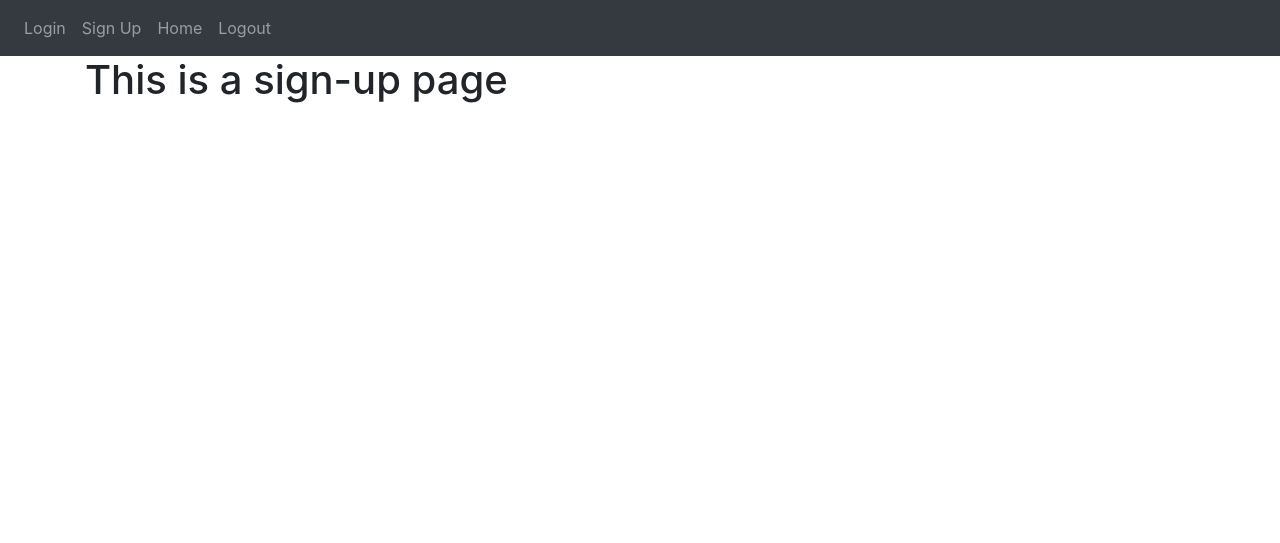
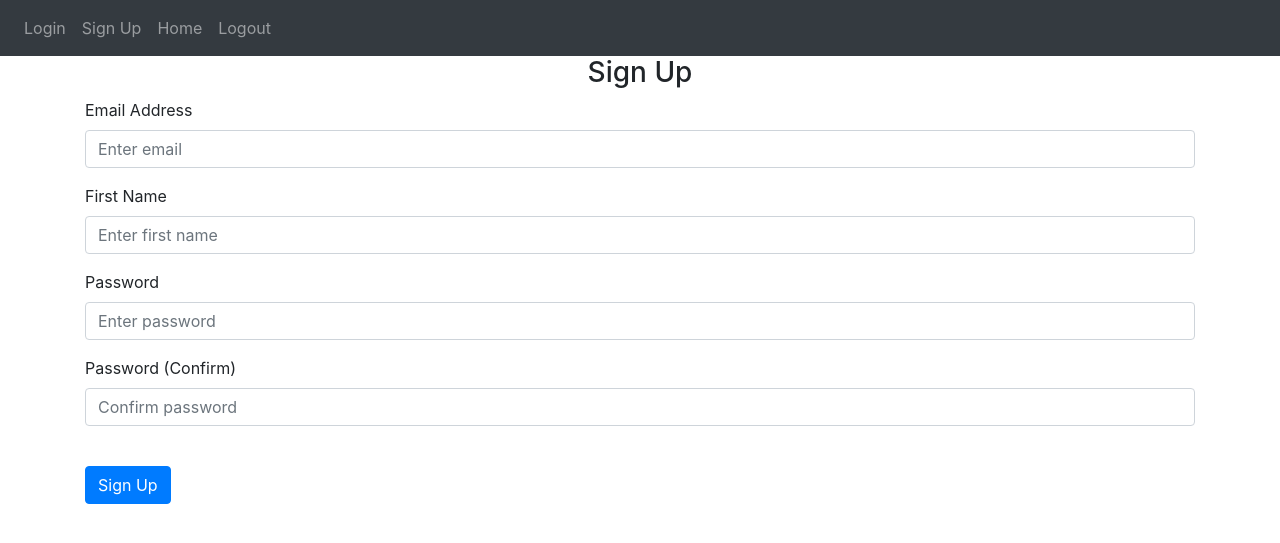
Before and after one commit to proxziima/flask_webapp_tutorial, a Flask app: page /sign-up in a window 1280 px wide. Shown: the top 543 px of the page. Run offline with Flask 3, Linux system fonts and the light colour scheme; some libraries are stand-ins or nearby versions.

Commit message:
:pencil: Add Flashing Messages feature

```diff
--- a/website/auth.py
+++ b/website/auth.py
@@ -1,15 +1,35 @@
-from flask import Blueprint, render_template
+from flask import Blueprint, render_template, request, flash
 
 auth = Blueprint('auth', __name__)
 
-@auth.route('/login')
+@auth.route('/login', methods=['GET', 'POST'])
 def login():
-    return render_template("login.html.j2")
+    data = request.form
+    print(data)
+    return render_template("login.html.j2", boolean = False)
 
 @auth.route('/logout')
 def logout():
     return "<h1>Logout</h1>"
 
-@auth.route('/sign-up')
+@auth.route('/sign-up', methods=['GET', 'POST'])
 def sign_up():
+    if request.method == 'POST':
+        email = request.form.get('email')
+        firstName = request.form.get('firstName')
+        password1 = request.form.get('password1')
+        password2 = request.form.get('password2')
+
+        if len(email) < 4:
+            flash('Email must be greater than 3 characters.', category='error')
+        elif len(firstName) < 2:
+            flash('First name must be greater than 1 character.', category='error')
+        elif password1 != password2:
+            flash('Passwords don\'t match.', category='error')
+        elif len(password1) < 7:
+            flash('Password must be at least 7 characters.', category='error')
+        else:
+            # add user to database
+            flash('Account created!', category='success')
+
     return render_template("sign_up.html.j2")
--- a/website/templates/base.html.j2
+++ b/website/templates/base.html.j2
@@ -28,6 +28,28 @@
     </div>
   </nav>
 
+  {% with messages = get_flashed_messages(with_categories=true) %}
+    {% if messages %}
+      {% for category,message in messages %}
+        {% if category == 'error' %}
+          <div class="alert alert-danger alert-dismissable fade show" role="alert">
+          {{message}}
+          <button class="close" type="button" data-dismiss="alert">
+            <span aria-hidden="true">&times;</span>
+          </button>
+          </div>
+        {% else %}
+          <div class="alert alert-success alert-dismissable fade show" role="alert">
+          {{message}}
+          <button class="close" type="button" data-dismiss="alert">
+            <span aria-hidden="true">&times;</span>
+          </button>
+          </div>
+        {% endif %}
+      {% endfor %}
+    {% endif %}
+  {% endwith %}
+
   <div class="container">
     {% block content %}
 
--- a/website/templates/sign_up.html.j2
+++ b/website/templates/sign_up.html.j2
@@ -3,5 +3,25 @@ Sign Up
 {% endblock %}
 
 {% block content %}
-<h1>This is a sign-up page</h1>
+<form method="POST">
+    <h3 align="center">Sign Up</h3>
+    <div class="form-group">
+        <label for="email">Email Address</label>
+        <input type="email" class="form-control" name="email" id="email" placeholder="Enter email">
+    </div>
+    <div class="form-group">
+        <label for="firstName">First Name</label>
+        <input type="text" class="form-control" name="firstName" id="firstName" placeholder="Enter first name">
+    </div>
+    <div class="form-group">
+        <label for="password1">Password</label>
+        <input type="password" class="form-control" name="password1" id="password1" placeholder="Enter password">
+    </div>
+    <div class="form-group">
+        <label for="password2">Password (Confirm)</label>
+        <input type="password" class="form-control" name="password2" id="password2" placeholder="Confirm password">
+    </div>
+    <br>
+    <button type="submit" class="btn btn-primary">Sign Up</button>
+</form>
 {% endblock%}
```
Also changed, not shown: website/templates/login.html.j2 (+13 -1 lines).
